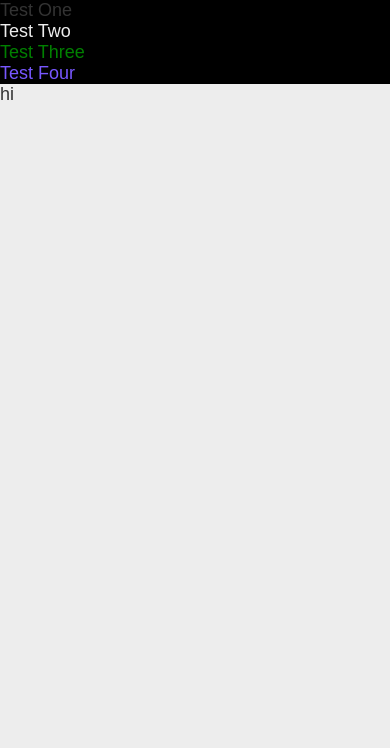
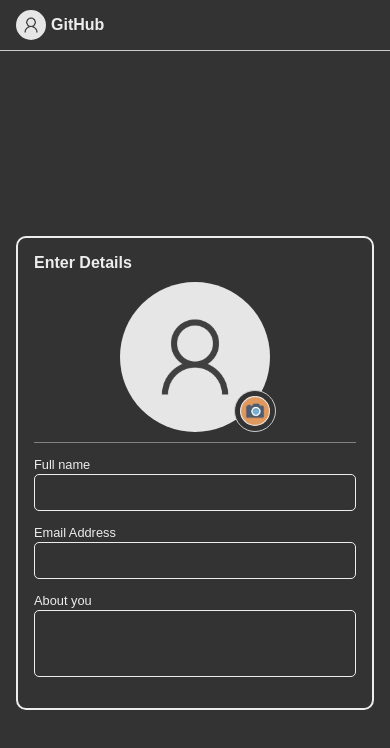
Before and after one commit to ankain-lesly/UI-templating-JavaScript, a plain HTML site: page index.html in a window 390 px wide. Drawn offline with Linux system fonts and the light colour scheme.

Commit message:
UI Design Completed. Starting JavaScript

```diff
--- a/index.html
+++ b/index.html
@@ -9,11 +9,82 @@
     <link rel="icon" type="image/x-icon" href="favicon.ico" />
   </head>
   <body>
-    <div class="test one">Test One</div>
-    <div class="test two">Test Two</div>
-    <div class="test three">Test Three</div>
-    <div class="test four">Test Four</div>
+    <header>
+      <div class="container flex start">
+        <a href="#" class="flex gap-x">
+          <img src="./static/media/default-profile.png" alt="" />
+          <h4>GitHub</h4>
+        </a>
+      </div>
+    </header>
+    <main class="root flex">
+      <div class="container flex top">
+        <div class="view form-container">
+          <h3 class="title">Enter Details</h3>
 
-    hi
+          <div class="profile flex gap-1">
+            <div class="image-cover">
+              <div class="placeholder">
+                <img src="./static/media/default-profile.png" alt="Profile" />
+              </div>
+            </div>
+            <div class="image-actions">
+              <label
+                for="profile_cover"
+                class="profile_cover_btn flex h_opacity"
+              >
+                <img src="./static/media/camera-circle.png" alt="icon" />
+                <small>Upload Image</small>
+              </label>
+            </div>
+          </div>
+
+          <div class="hr-line"></div>
+
+          <div class="form-group">
+            <label for="username">Full name</label>
+            <input type="text" data-inp-reff=".reff-username" id="username" />
+          </div>
+          <div class="form-group">
+            <label for="email">Email Address</label>
+            <input type="text" data-inp-reff=".reff-email" id="email" />
+          </div>
+          <div class="form-group">
+            <label for="about">About you</label>
+            <textarea
+              data-inp-reff=".reff-about"
+              id="about"
+              cols="30"
+              rows="3"
+            ></textarea>
+          </div>
+        </div>
+        <div class="view ui-template">
+          <div class="card flex column">
+            <div class="image-cover reff-profile">
+              <!-- <div class="placeholder">
+                <img src="./static/media/default-profile.png" alt="Profile" />
+              </div> -->
+            </div>
+            <div class="info">
+              <h3 class="reff-username"></h3>
+              <h5 class="reff-email"></h5>
+            </div>
+            <div class="about">
+              <p class="reff-about"></p>
+            </div>
+            <div class="icons flex between">
+              <div class="flex between">
+                <img src="./static/media/icons-facebook.png" alt="icon" />
+                <img src="./static/media/icon-instagram.png" alt="icon" />
+                <img src="./static/media/icons-dribbble.png" alt="icon" />
+                <img src="./static/media/icon-instagram.png" alt="icon" />
+              </div>
+            </div>
+            <button class="card_btn actions">Add to Cart</button>
+          </div>
+        </div>
+      </div>
+    </main>
   </body>
 </html>
--- a/static/scss/root.scss
+++ b/static/scss/root.scss
@@ -7,8 +7,8 @@
 // }
 
 :root {
-  --clr-white-hsl: 0, 0%, 20%;
-  --clr-dark-hsl: 0, 0%, 93%;
+  --clr-white-hsl: 0, 0%, 93%;
+  --clr-dark-hsl: 0, 0%, 20%;
   --clr-secondary-hsl: 252, 100%, 67%;
   --clr-primary-hsl: 120, 100%, 25%;
 
@@ -29,7 +29,9 @@
   padding: 0;
   box-sizing: border-box;
 }
-
+a {
+  text-decoration: none;
+}
 img,
 svg {
   display: block;
@@ -41,3 +43,37 @@ svg {
   align-items: center;
   justify-content: center;
 }
+.flex.top {
+  align-items: flex-start;
+}
+.flex.end {
+  align-items: flex-end;
+}
+.flex.column {
+  flex-direction: column;
+}
+.flex.start {
+  justify-content: flex-start;
+}
+.flex.between {
+  justify-content: space-between;
+}
+.gap-x {
+  gap: 5px;
+}
+.gap-1 {
+  gap: 1rem;
+}
+.gap-2 {
+  gap: 2rem;
+}
+
+.h_opacity:hover {
+  opacity: 0.5;
+  transition: all 300ms ease;
+}
+
+.hr-line {
+  border-bottom: 0.02em solid #cccccc85;
+  margin: 10px 0;
+}
--- a/static/scss/style.scss
+++ b/static/scss/style.scss
@@ -7,19 +7,168 @@ body {
   background-color: $clr-dark;
 }
 
-.test {
-  background-color: black;
+header {
+  border-bottom: 1px solid #ccc;
 
-  &.one {
-    color: $clr-white;
-  }
-  &.two {
-    color: $clr-dark;
-  }
-  &.three {
-    color: $clr-primary;
-  }
-  &.four {
-    color: $clr-secondary;
+  .container {
+    padding: 0 1rem;
+    max-width: 1200px;
+    height: 50px;
+    img {
+      width: 30px;
+      border-radius: 50%;
+    }
+    h4 {
+      font-size: 1rem;
+      color: $clr-white;
+    }
   }
 }
+
+.placeholder {
+  width: 150px;
+  height: 150px;
+  border-radius: 50%;
+  overflow: hidden;
+
+  img {
+    width: 100%;
+    height: 100%;
+    object-fit: cover;
+    vertical-align: center;
+  }
+}
+
+.root {
+  padding: 1rem;
+  min-height: 100vh;
+  .container {
+    gap: 1rem;
+  }
+  .view {
+    border: 2px solid $clr-white;
+    padding: 1rem;
+    border-radius: 10px;
+  }
+}
+
+.form-container {
+  .title {
+    font-size: 1rem;
+    margin-bottom: 10px;
+  }
+  .profile_cover_btn {
+    gap: 10px;
+    border: 1px solid #ccc;
+    border-radius: 5px;
+    padding: 8px;
+    margin-top: 10px;
+    width: 100%;
+    // margin-left: 1rem;
+    cursor: pointer;
+
+    img {
+      width: 30px;
+      border-radius: 50%;
+    }
+  }
+  .form-group {
+    margin-bottom: 10px;
+  }
+}
+
+.ui-template {
+  display: none;
+  .card {
+    gap: 1.5rem;
+    width: 280px;
+    margin: auto;
+    background-color: $clr-secondary;
+    border-radius: 1rem;
+    padding: 2rem;
+    text-align: center;
+  }
+  .icons {
+    width: 100%;
+    display: none;
+    img {
+      width: 30px;
+    }
+  }
+  .info {
+    h3 {
+      font-size: 1.3rem;
+    }
+    h5 {
+      font-size: 0.653rem;
+    }
+  }
+  .about {
+    p {
+      font-size: 0.8rem;
+    }
+  }
+  .placeholder {
+    border: 5px solid pink;
+  }
+
+  button {
+    background-color: orange;
+    // border: 1px solid $clr-dark;
+    border: none;
+    padding: 0.5rem 1rem;
+    border-radius: 5px;
+    width: 100%;
+    display: none;
+  }
+}
+
+input,
+textarea {
+  width: 100%;
+  border: 1px solid $clr-white;
+  background-color: transparent;
+  color: $clr-white;
+  padding: 10px;
+  border-radius: 5px;
+  resize: none;
+}
+
+label {
+  font-size: 0.8rem;
+}
+
+.is_active {
+  display: block !important;
+}
+
+@media (max-width: 600px) {
+  .root .container {
+    flex-direction: column;
+
+    .view {
+      width: 100%;
+    }
+
+    .profile {
+      flex-direction: column;
+      gap: 0;
+      position: relative;
+    }
+
+    .form-container .profile_cover_btn {
+      position: absolute;
+      width: max-content;
+      background-color: $clr-dark;
+      bottom: 0;
+      right: 50%;
+      transform: translateX(calc(50% + 60px));
+      border-radius: 50%;
+      padding: 5px;
+
+      small {
+        display: none;
+      }
+    }
+  }
+}
```
Also changed, not shown: static/css/root.min.css, static/css/style.min.css, static/media/camera-circle.png (added), static/media/default-profile.png (added), static/media/icon-instagram.png (added), static/media/icons-dribbble.png (added), static/media/icons-facebook.png (added), static/media/icons-pinterest.png (added).
